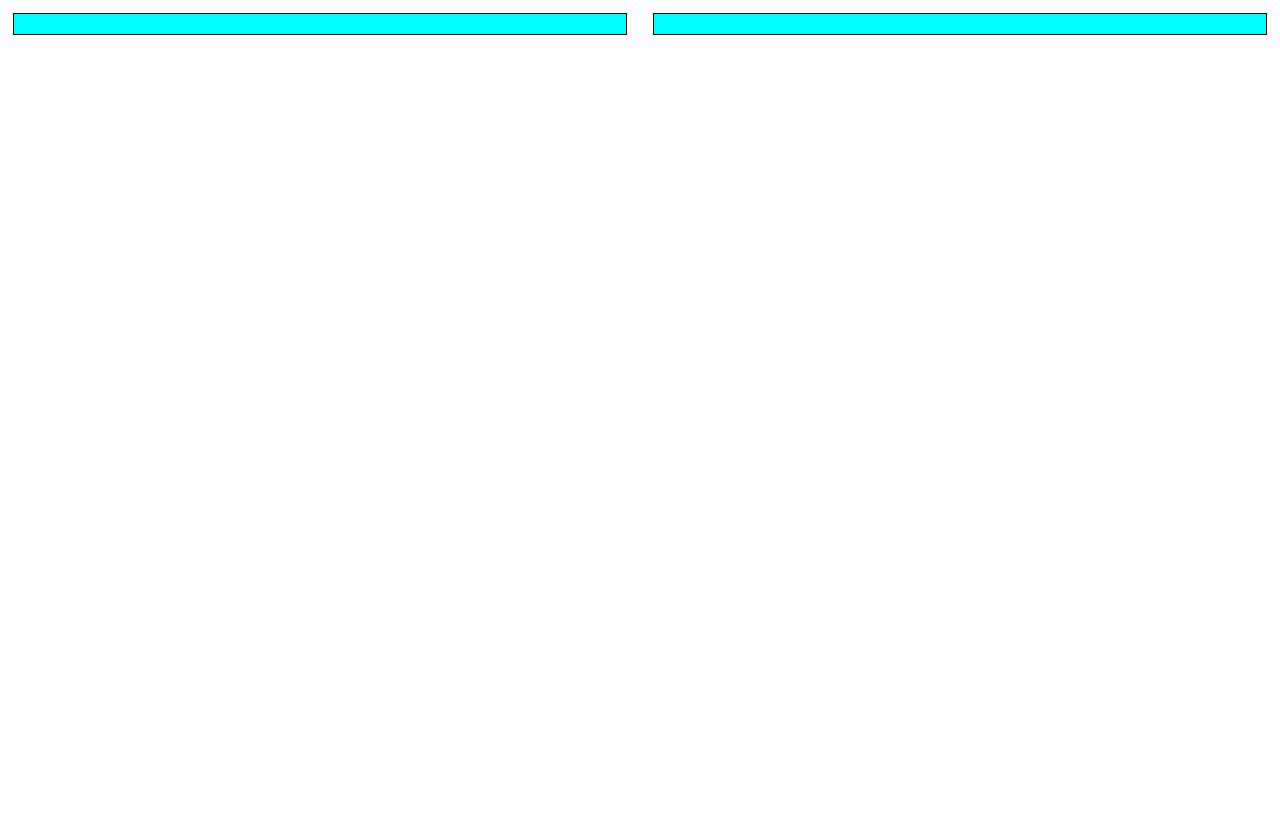
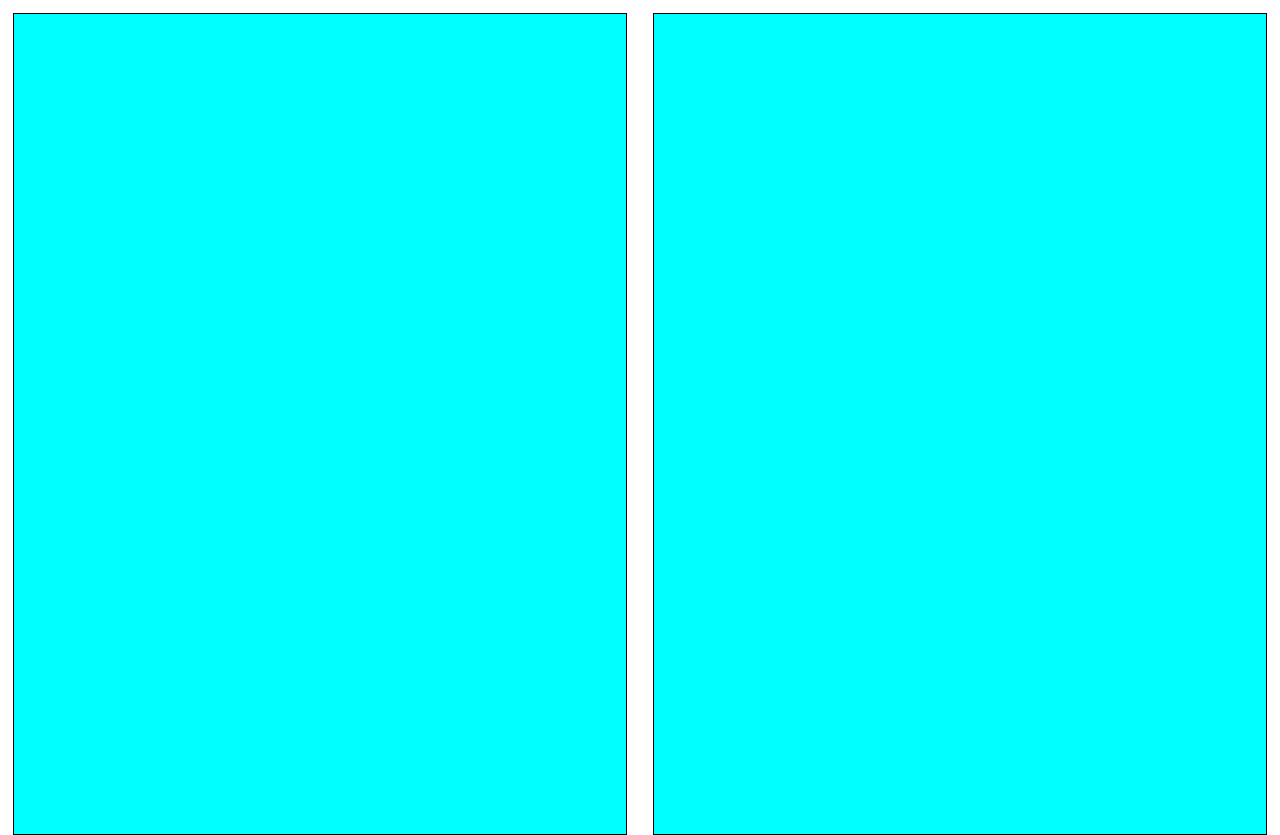
Before and after one commit to matipacheco/to-do-list, a React (Create React App) app: page / in a window 1280 px wide. Before the commit the page ends 800 px from the top, so only its background shows below. Built offline with nearby package versions, Linux system fonts and the light colour scheme.

Commit message:
typo on the last commit. It was supposed to say _two_.... also, height 100%

```diff
--- a/src/css/App.css
+++ b/src/css/App.css
@@ -1,3 +1,4 @@
 .container {
+    height: 100%;
     display: flex;
 }
--- a/src/css/Board.css
+++ b/src/css/Board.css
@@ -4,4 +4,5 @@
     margin: 1%;
     padding: 10px;
     width: 48%;
+    height: 100%;
 }
--- a/src/css/index.css
+++ b/src/css/index.css
@@ -1,3 +1,6 @@
+html {
+  height: 100%;
+}
 body {
   margin: 0;
   padding: 0;
@@ -13,3 +16,7 @@ code {
   font-family: source-code-pro, Menlo, Monaco, Consolas, "Courier New",
     monospace;
 }
+
+#root {
+  height: 100%;
+}
```
